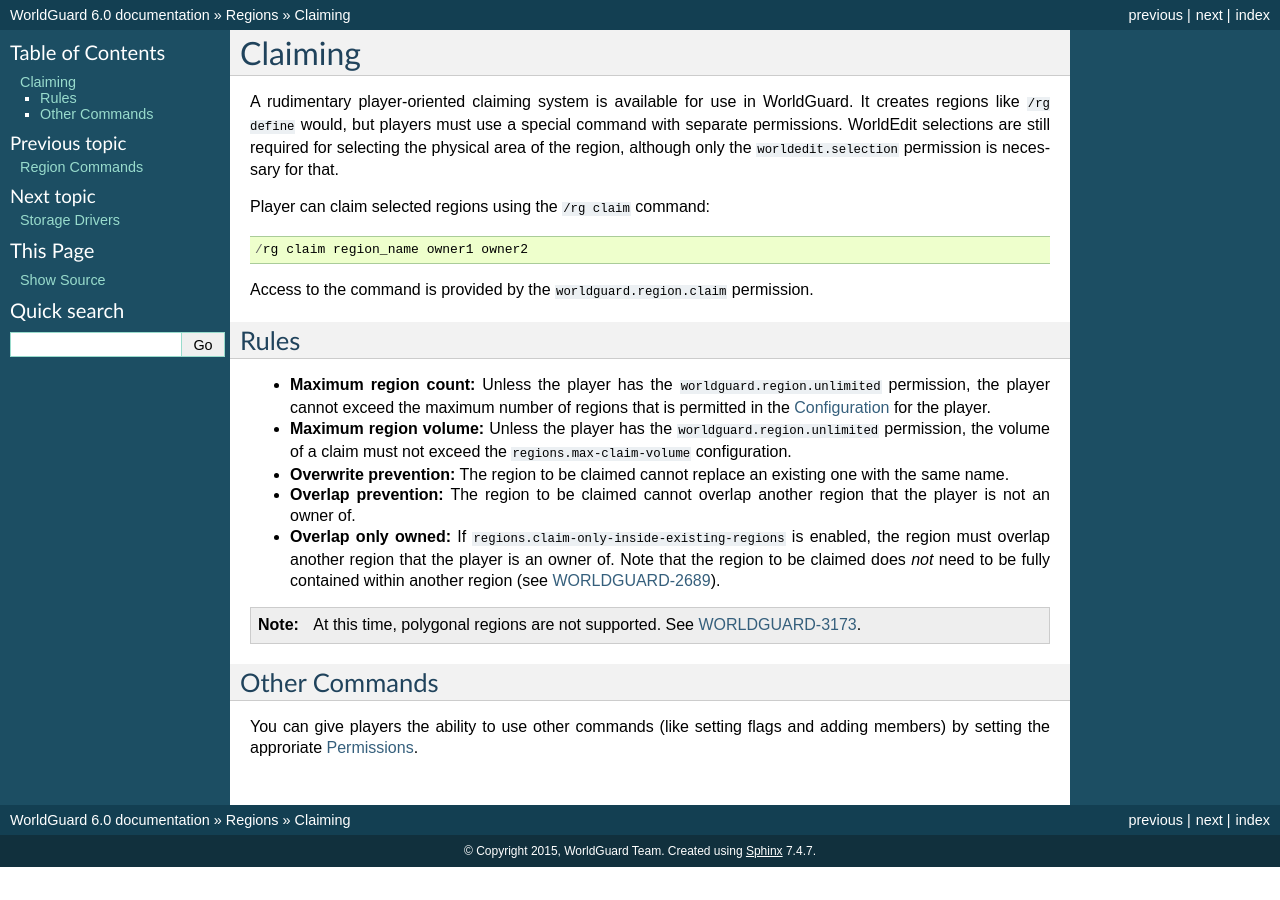
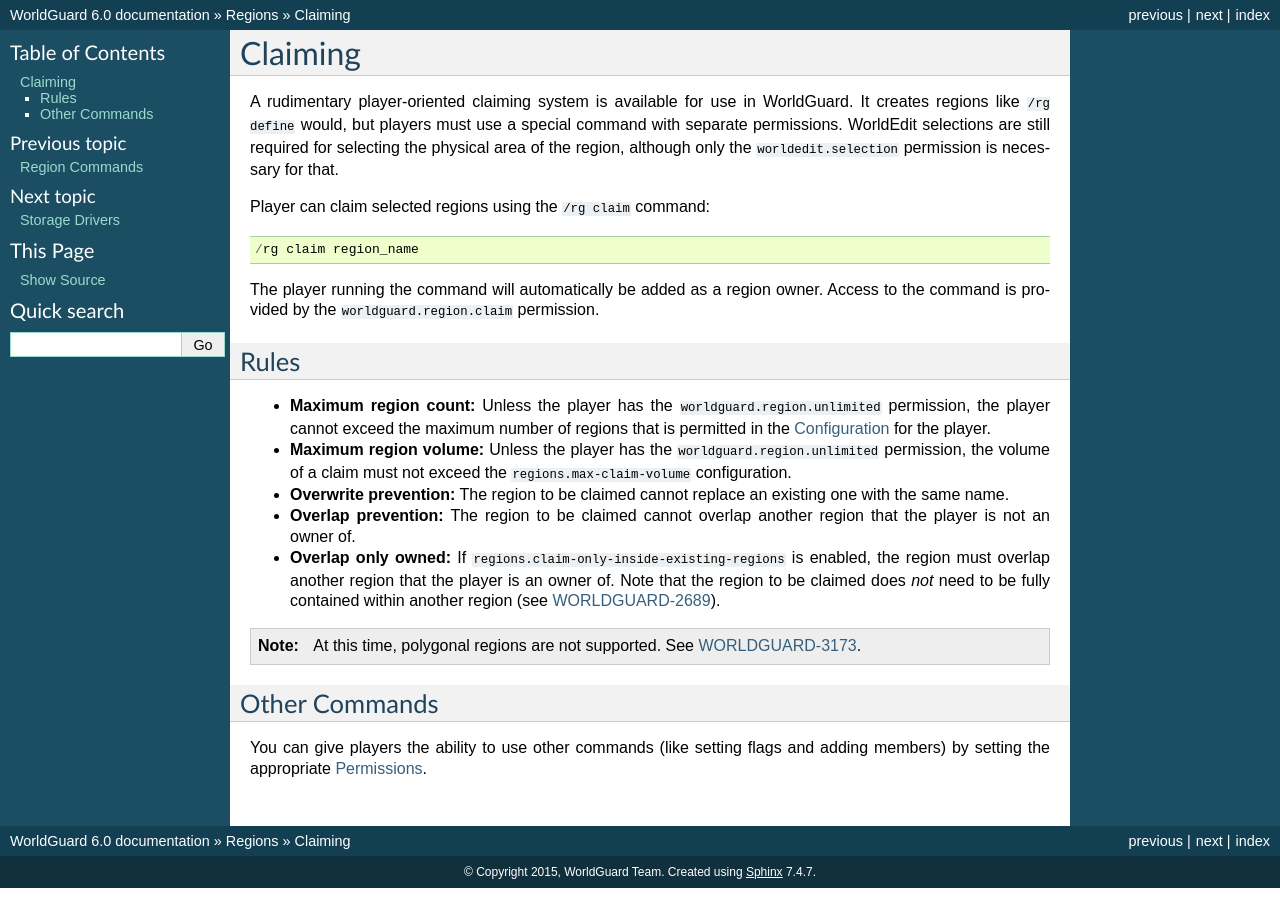
Before and after one commit to aurorasmiles/WorldGuardDocs, a Sphinx documentation site: the page built from source/regions/claiming.rst, in a window 1280 px wide. Built offline with Sphinx 7.4.7, drawn with Linux system fonts in a browser that asks for light colours.

Commit message:
Change commands and claiming pages to remove owner args.

```diff
--- a/source/regions/claiming.rst
+++ b/source/regions/claiming.rst
@@ -6,8 +6,9 @@
 
 Player can claim selected regions using the ``/rg claim`` command::
 
-    /rg claim region_name owner1 owner2
+    /rg claim region_name
 
+The player running the command will automatically be added as a region owner.
 Access to the command is provided by the ``worldguard.region.claim`` permission.
 
 Rules
@@ -25,4 +26,4 @@
 Other Commands
 ==============
 
-You can give players the ability to use other commands (like setting flags and adding members) by setting the approriate :doc:`../permissions`.
+You can give players the ability to use other commands (like setting flags and adding members) by setting the appropriate :doc:`../permissions`.
--- a/source/regions/commands.rst
+++ b/source/regions/commands.rst
@@ -72,7 +72,7 @@
 
 .. code-block:: text
 
-    /rg claim <id> <owner1> [<owner2>] [... <ownerN>]
+    /rg claim <id>
 
 Claims a region, which is for self-serve player-created regions. See :doc:`claiming` for more information.
 
```
